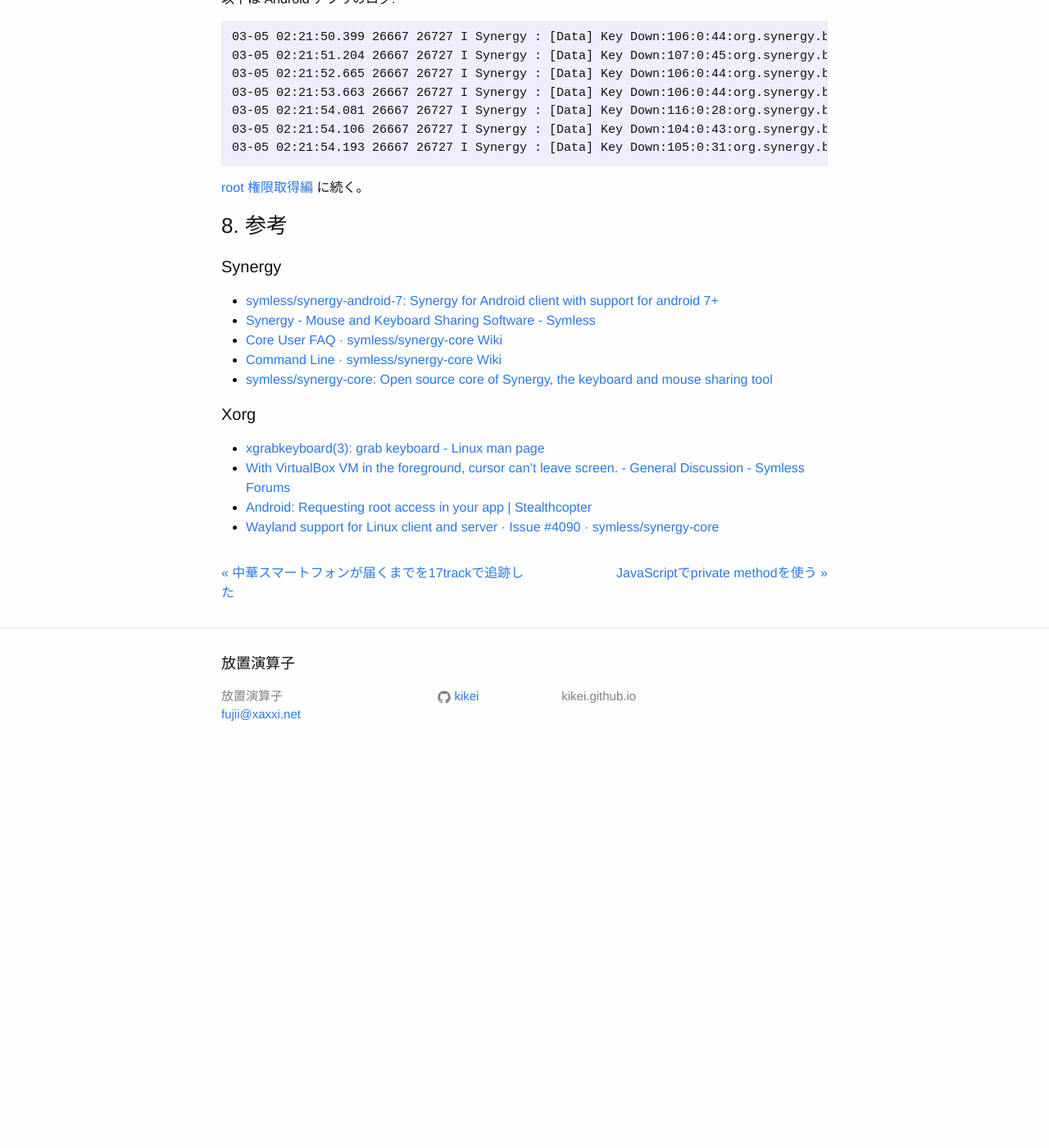
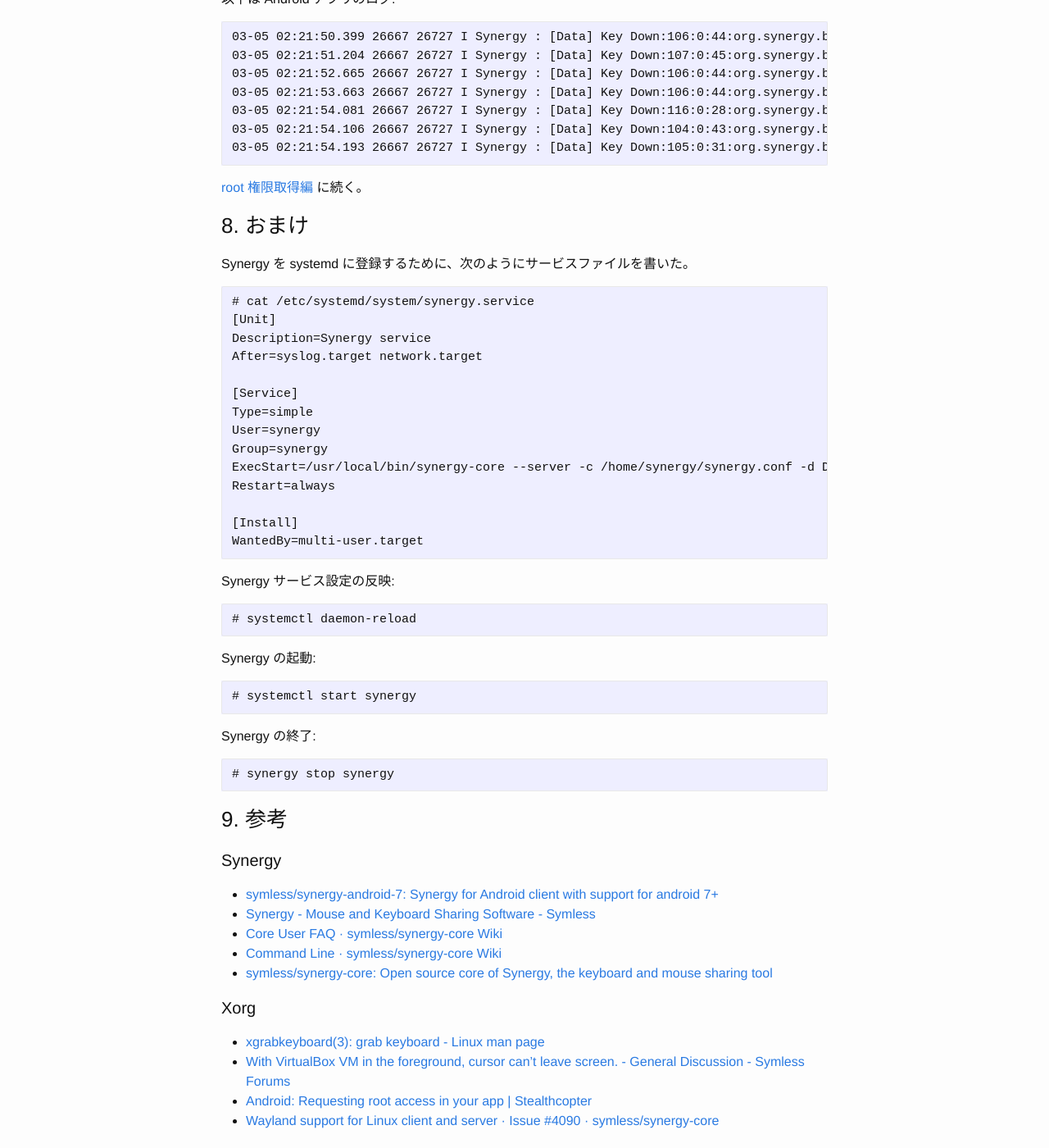
Before and after one commit to kikei/kikei.github.io, a Jekyll site: the page built from _posts/2019-03-06-synergy.md, in a window 1280 px wide and 1400 px high, scrolled down 8898 px. Shown: the whole window at 82% size. Built offline with Jekyll 4.4.1, drawn with Linux system fonts in a browser that asks for light colours; comment, search, counter and statistics services are not loaded; before the commit the page ends 9841 px from its top, so only the background shows below that.

Commit message:
add configuring service to 2019-03-06-synergy.md

````diff
--- a/_posts/2019-03-06-synergy.md
+++ b/_posts/2019-03-06-synergy.md
@@ -452,7 +452,46 @@
 
 [root 権限取得編](/smartphone/2019/03/21/root-galaxys7.html) に続く。
 
-### 8. 参考
+### 8. おまけ
+
+Synergy を systemd に登録するために、次のようにサービスファイルを書いた。
+
+```
+# cat /etc/systemd/system/synergy.service
+[Unit]
+Description=Synergy service
+After=syslog.target network.target
+
+[Service]
+Type=simple
+User=synergy
+Group=synergy
+ExecStart=/usr/local/bin/synergy-core --server -c /home/synergy/synergy.conf -d DEBUG -l /var/log/synergy.log --no-daemon
+Restart=always
+
+[Install]
+WantedBy=multi-user.target
+```
+
+Synergy サービス設定の反映:
+
+```
+# systemctl daemon-reload
+```
+
+Synergy の起動:
+
+```
+# systemctl start synergy
+```
+
+Synergy の終了:
+
+```
+# synergy stop synergy
+```
+
+### 9. 参考
 
 #### Synergy
 
````
